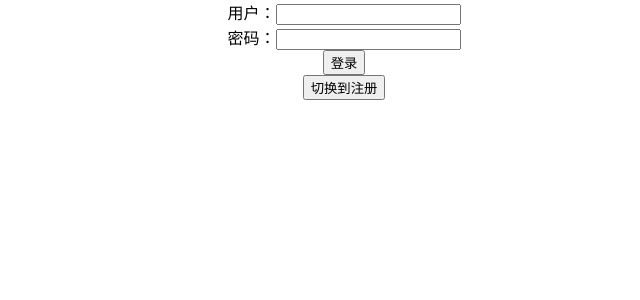
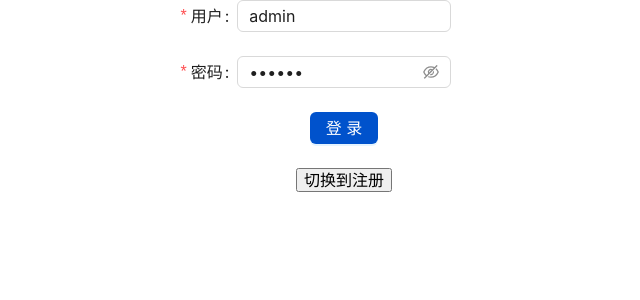
Before and after one commit to btbrad/my-jira, a React (Create React App) app: page / in a window 1280 px wide. Shown: the top 300 px of the page, without its empty margins (296-936 px from the left). Built offline with nearby package versions, Linux system fonts and the light colour scheme.

Commit message:
feat: add antd

```diff
--- a/package.json
+++ b/package.json
@@ -10,6 +10,7 @@
     "@types/node": "^12.0.0",
     "@types/react": "^17.0.0",
     "@types/react-dom": "^17.0.0",
+    "antd": "^5.1.4",
     "qs": "^6.10.1",
     "react": "^17.0.2",
     "react-dom": "^17.0.2",
--- a/src/index.tsx
+++ b/src/index.tsx
@@ -4,12 +4,23 @@ import "./index.css";
 import App from "./App";
 import reportWebVitals from "./reportWebVitals";
 import { AppProviders } from "context";
+import "antd/dist/reset.css";
+import { ConfigProvider } from "antd";
 
 ReactDOM.render(
   <React.StrictMode>
-    <AppProviders>
-      <App />
-    </AppProviders>
+    <ConfigProvider
+      theme={{
+        token: {
+          colorPrimary: "rgb(0, 82, 204)",
+          fontSize: 16,
+        },
+      }}
+    >
+      <AppProviders>
+        <App />
+      </AppProviders>
+    </ConfigProvider>
   </React.StrictMode>,
   document.getElementById("root")
 );
--- a/src/unauthenticated-app/login.tsx
+++ b/src/unauthenticated-app/login.tsx
@@ -1,76 +1,51 @@
 import { useAuth } from "context/auth-context";
-import React, { useState, ChangeEvent } from "react";
+import React from "react";
+import { Form, Input, Button } from "antd";
 
 // const apiUrl = process.env.REACT_APP_BASE_URL;
 
 const Login = () => {
   const authContext = useAuth();
 
-  const [formData, setFormData] = useState({
-    username: "",
-    password: "",
-  });
-
-  // const handleSubmit = (event: FormEvent<HTMLFormElement>) => {
-  //   event.preventDefault();
-  //   console.log(event)
-  // }
-
-  const handleUsernameChange = (event: ChangeEvent<HTMLInputElement>) => {
-    setFormData({
-      ...formData,
-      username: event.target.value,
-    });
+  const onFinish = (values: any) => {
+    console.log("Success:", values);
+    authContext.login({ ...values });
   };
 
-  const handlePasswordChange = (event: ChangeEvent<HTMLInputElement>) => {
-    setFormData({
-      ...formData,
-      password: event.target.value,
-    });
-  };
-
-  const login = (event: React.MouseEvent<HTMLButtonElement>) => {
-    event.preventDefault();
-    console.log("login", formData);
-    // fetch(`${apiUrl}/login`, {
-    //   method: "POST",
-    //   headers: {
-    //     "Content-Type": "application/json",
-    //   },
-    //   body: JSON.stringify(formData),
-    // }).then((response) => {
-    //   if (response.ok) {
-    //     response.json().then((res) => {
-    //       console.log(res);
-    //     });
-    //   }
-    // });
-    authContext.login(formData);
+  const onFinishFailed = (errorInfo: any) => {
+    console.log("Failed:", errorInfo);
   };
 
   return (
     <>
       {authContext.user ? `当前用户：${authContext.user.name}` : ""}
-      <form>
-        <label htmlFor="username">用户：</label>
-        <input
-          type="text"
+      <Form
+        initialValues={{ username: "admin", password: "123456" }}
+        labelCol={{ offset: 8, span: 2 }}
+        wrapperCol={{ span: 4 }}
+        onFinish={onFinish}
+        onFinishFailed={onFinishFailed}
+      >
+        <Form.Item
+          label="用户"
           name="username"
-          value={formData.username}
-          onChange={handleUsernameChange}
-        />
-        <br />
-        <label htmlFor="password">密码：</label>
-        <input
-          type="password"
+          rules={[{ required: true, message: "请输入用户名!" }]}
+        >
+          <Input placeholder="用户名" />
+        </Form.Item>
+        <Form.Item
+          label="密码"
           name="password"
-          value={formData.password}
-          onChange={handlePasswordChange}
-        />
-        <br />
-        <button onClick={login}>登录</button>
-      </form>
+          rules={[{ required: true, message: "请输入密码!" }]}
+        >
+          <Input.Password placeholder="密码" />
+        </Form.Item>
+        <Form.Item wrapperCol={{ offset: 4, span: 16 }}>
+          <Button type="primary" htmlType="submit">
+            登录
+          </Button>
+        </Form.Item>
+      </Form>
     </>
   );
 };
```
Also changed, not shown: 1 other file (tests, documents, lock files or other folders).
